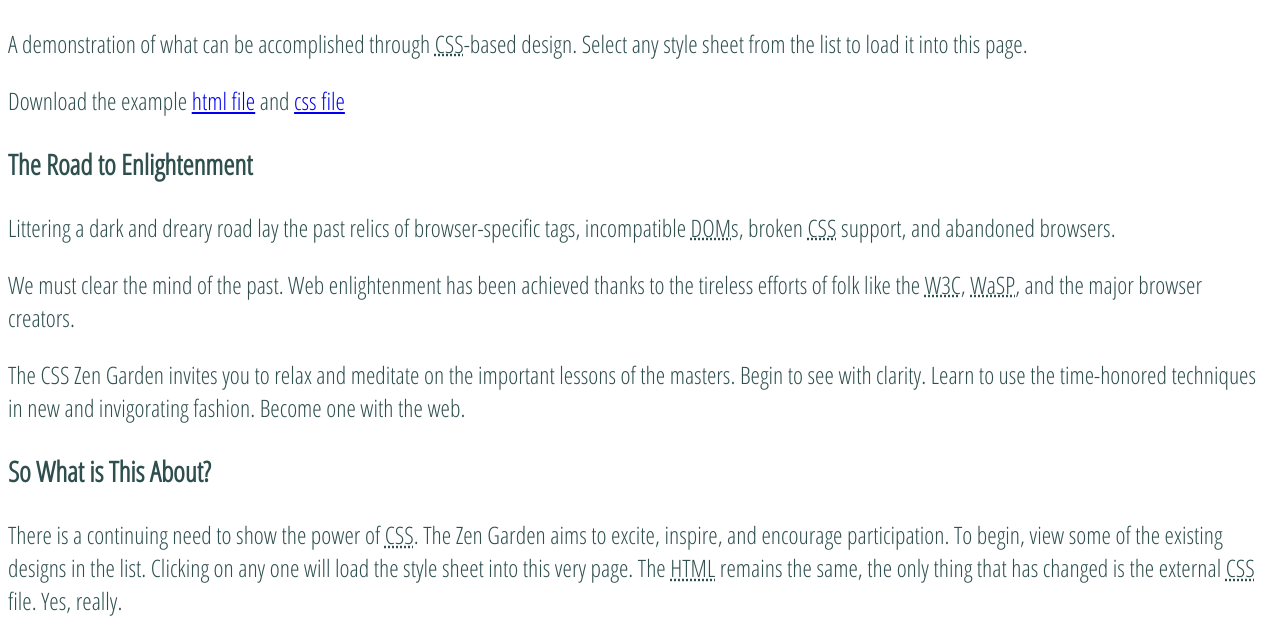
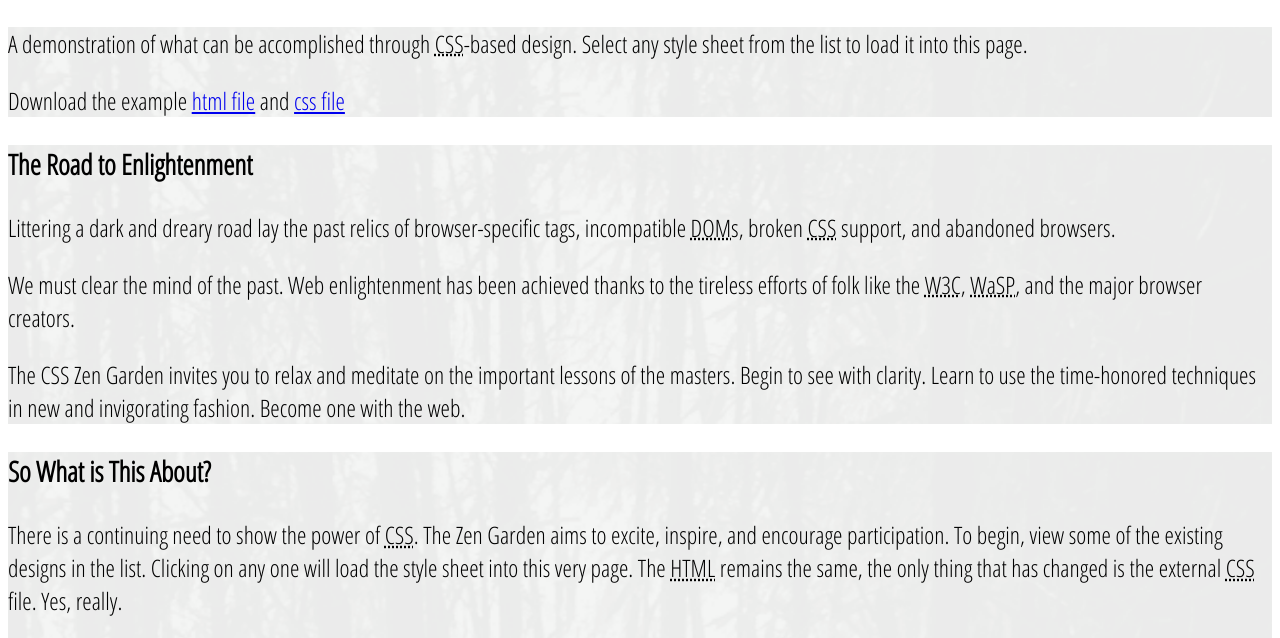
Before and after one commit to rlclare92/zenGarden, a plain HTML site: page index.html in a window 1280 px wide. Shown: the part 161-799 px from the top of the page. Drawn offline with Linux system fonts and the light colour scheme.

Commit message:
comitted

```diff
--- a/style.css
+++ b/style.css
@@ -14,20 +14,16 @@
     font-family: 'Open Sans Condensed', sans-serif;
     text-align: center;
 }
-
 div[role=article]{
-    background: url(./images/zen.svg);
+    background: url(./images/bamboo.png);
     background-repeat: no-repeat;
-    background-size: auto;
-    color: darkslategray;
+    background-size: cover;
+    background-color: whitesmoke;
     font-size: 24px;
     font-family: 'Open Sans Condensed', sans-serif;
     text-align: left;
-    /* margin-left: 20px;
-    margin-right: 600px; */
 }
-
-#participation{
+.participation{
     background-image: url(./images/bamboo.png);
     background-repeat: no-repeat;
     background-size: auto;
```
